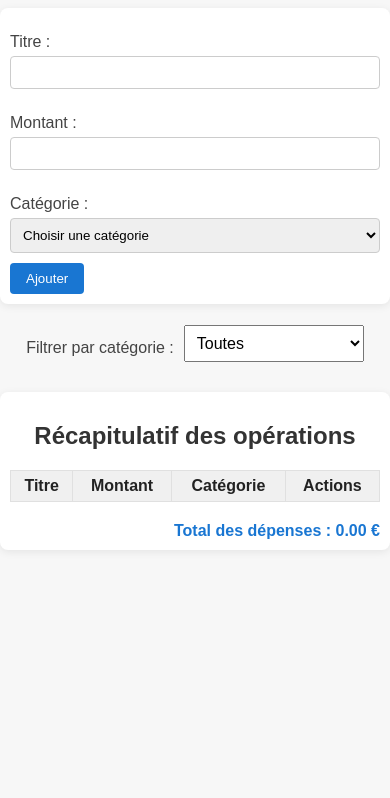
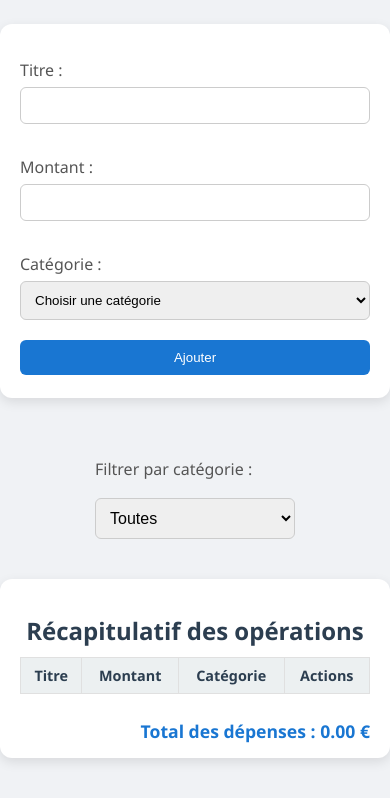
Before and after one commit to FireWxt/BanqueApp, a plain HTML site: page index.html in a window 390 px wide. Shown: the part 80-878 px from the top of the page. Before the commit the page ends 844 px from the top, so only its background shows below. Drawn offline with Linux system fonts and the light colour scheme.

Commit message:
Modification visuel & Modification edit listener

```diff
--- a/index.html
+++ b/index.html
@@ -4,6 +4,7 @@
     <meta charset="UTF-8">
     <meta name="viewport" content="width=device-width, initial-scale=1.0">
     <link rel="stylesheet" href="style.css">
+    <link rel="shortcut icon" href="bankLogo.png" type="image/png">
     <title>Gestion dépenses</title>
 </head>
 <body>
--- a/script.js
+++ b/script.js
@@ -14,15 +14,19 @@ form.addEventListener("submit", function(event) {
     let operations = JSON.parse(localStorage.getItem("operations")) || [];
 
     if (editId) {
-
-        operations = operations.map(op =>
-            op.id == editId
-                ? { ...op, titre: titreValue, montant: parseFloat(montantValue), categorie: categorieValue }
-                : op
-        );
+        for (let i = 0; i < operations.length; i++) {
+            if (operations[i].id == editId) {
+                operations[i] = {
+                    ...operations[i],
+                    titre: titreValue,
+                    montant: parseFloat(montantValue),
+                    categorie: categorieValue
+                };
+                break;
+            }
+        }
         form.removeAttribute("data-edit-id");
             } else {
-
                 operations.push({
                     id: Date.now().toString(),
                     titre: titreValue,
--- a/style.css
+++ b/style.css
@@ -1,101 +1,133 @@
 body {
-    font-family: Arial, sans-serif;
-    background: #f7f7f7;
+    font-family: 'Segoe UI', Tahoma, Geneva, Verdana, sans-serif;
+    background: #f0f2f5;
     margin: 0;
     padding: 0;
+    color: #333;
 }
 
 h1, h2 {
     text-align: center;
-    color: #333;
+    color: #2c3e50;
+    margin-bottom: 10px;
 }
 
 form, #recap-section {
-    background: #fff;
-    max-width: 500px;
-    margin: 30px auto 20px auto;
-    padding: 20px 30px;
-    border-radius: 8px;
-    box-shadow: 0 2px 8px rgba(0,0,0,0.08);
+    background: #ffffff;
+    max-width: 520px;
+    margin: 40px auto;
+    padding: 25px 35px;
+    border-radius: 12px;
+    box-shadow: 0 4px 12px rgba(0, 0, 0, 0.1);
 }
 
 label {
     display: block;
-    margin-top: 15px;
-    margin-bottom: 5px;
-    color: #444;
+    margin-top: 20px;
+    margin-bottom: 6px;
+    color: #555;
+    font-weight: 500;
 }
 
 #filtre-categorie-container {
     display: flex;
     justify-content: center;
     align-items: center;
-    gap: 10px;
-    margin: 20px auto;
+    gap: 12px;
+    margin: 25px auto;
     width: fit-content;
 }
+
 #filtre-categorie-container select {
-    min-width: 180px;
-    padding: 8px;
+    min-width: 200px;
+    padding: 10px;
     font-size: 1rem;
+    border-radius: 6px;
+    border: 1px solid #ccc;
 }
 
 input[type="text"],
 input[type="number"],
 #operation-form select {
     width: 100%;
-    padding: 8px;
-    margin-bottom: 10px;
+    padding: 10px;
+    margin-bottom: 12px;
     border: 1px solid #ccc;
-    border-radius: 4px;
+    border-radius: 6px;
     box-sizing: border-box;
+    transition: border-color 0.2s;
+}
+
+input:focus,
+select:focus {
+    border-color: #1976d2;
+    outline: none;
 }
 
 button {
     background: #1976d2;
     color: #fff;
     border: none;
-    padding: 8px 16px;
-    border-radius: 4px;
+    padding: 10px 20px;
+    border-radius: 6px;
     cursor: pointer;
-    margin-right: 8px;
-    transition: background 0.2s;
+    margin-top: 10px;
+    transition: background 0.3s, transform 0.1s;
 }
 
 button:hover {
     background: #1565c0;
+    transform: scale(1.03);
 }
 
 #operations-table {
     width: 100%;
     border-collapse: collapse;
-    margin-top: 15px;
+    margin-top: 5px;
 }
 
 #operations-table th, #operations-table td {
     border: 1px solid #e0e0e0;
-    padding: 10px;
+    padding: 12px 10px;
     text-align: center;
 }
 
 #operations-table th {
-    background: #f0f0f0;
-    color: #222;
+    background: #ecf0f1;
+    color: #2c3e50;
+    font-weight: 600;
+}
+
+#operations-table button {
+    margin: 4px;
 }
 
 #total-depenses {
-    margin-top: 20px;
+    margin-top: 25px;
     font-weight: bold;
     text-align: right;
     color: #1976d2;
+    font-size: 1.1rem;
 }
 
 @media (max-width: 600px) {
     form, #recap-section {
-        max-width: 95%;
-        padding: 10px;
+        max-width: 92%;
+        padding: 15px 20px;
     }
+
+    #filtre-categorie-container {
+        flex-direction: column;
+        align-items: stretch;
+    }
+
     #operations-table th, #operations-table td {
-        padding: 6px;
+        padding: 8px;
+        font-size: 0.9rem;
+    }
+
+    button {
+        width: 100%;
+        margin: 8px 0;
     }
 }
```
Also changed, not shown: bankLogo.png (added). Lines whose indentation alone changed are shown as unchanged.
